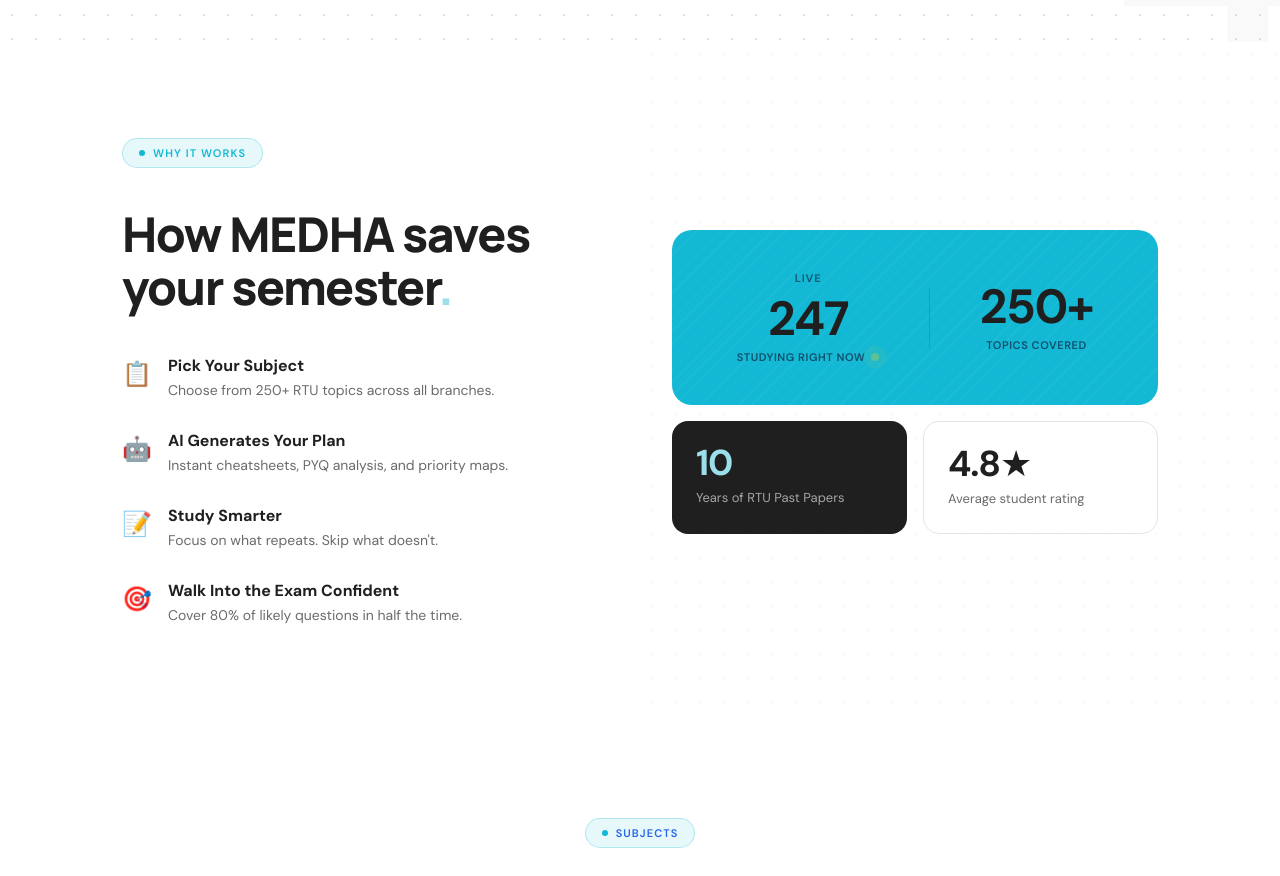
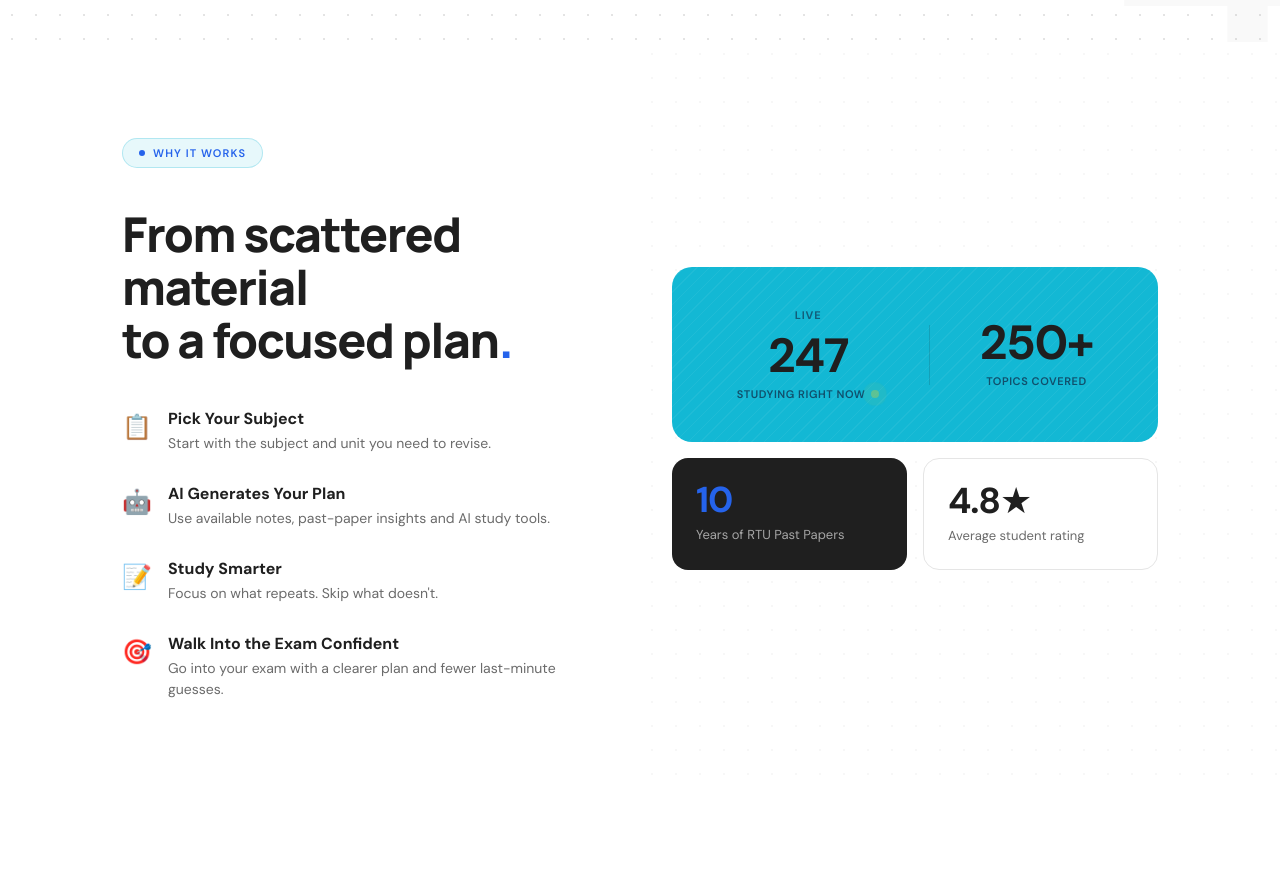
Before and after one commit to ayushrathore1/medha, a React (Vite) app in the folder medha-frontend/: page / in a window 1280 px wide. Shown: the part 3300-4176 px from the top of the page. Built offline with nearby package versions, Linux system fonts and the light colour scheme; no server answers.

Commit message:
copy: make study workflow clearer and remove unsupported outcome claims

```diff
--- a/medha-frontend/src/sections/WhySection.jsx
+++ b/medha-frontend/src/sections/WhySection.jsx
@@ -4,10 +4,10 @@ import { fadeUp } from '../lib/motionPresets';
 
 const WhySection = ({ stats }) => {
   const timeline = [
-    { icon: '📋', title: 'Pick Your Subject', copy: 'Choose from 250+ RTU topics across all branches.' },
-    { icon: '🤖', title: 'AI Generates Your Plan', copy: 'Instant cheatsheets, PYQ analysis, and priority maps.' },
+    { icon: '📋', title: 'Pick Your Subject', copy: 'Start with the subject and unit you need to revise.' },
+    { icon: '🤖', title: 'AI Generates Your Plan', copy: 'Use available notes, past-paper insights and AI study tools.' },
     { icon: '📝', title: 'Study Smarter', copy: 'Focus on what repeats. Skip what doesn\'t.' },
-    { icon: '🎯', title: 'Walk Into the Exam Confident', copy: 'Cover 80% of likely questions in half the time.' },
+    { icon: '🎯', title: 'Walk Into the Exam Confident', copy: 'Go into your exam with a clearer plan and fewer last-minute guesses.' },
   ];
 
   return (
@@ -22,10 +22,10 @@ const WhySection = ({ stats }) => {
               display: 'inline-flex', alignItems: 'center', gap: 8,
               background: 'rgba(19,184,212,0.1)', border: '1px solid rgba(19,184,212,0.25)',
               borderRadius: 999, padding: '6px 16px', marginBottom: 20,
-              fontSize: 11, fontWeight: 600, color: '#13B8D4',
+              fontSize: 11, fontWeight: 600, color: '#2563EB',
               textTransform: 'uppercase', letterSpacing: '0.1em'
             }}>
-              <span style={{ width: 6, height: 6, borderRadius: '50%', background: '#13B8D4' }} />
+              <span style={{ width: 6, height: 6, borderRadius: '50%', background: '#2563EB' }} />
               WHY IT WORKS
             </span>
           </motion.div>
@@ -34,7 +34,7 @@ const WhySection = ({ stats }) => {
             fontSize: 'clamp(32px, 4vw, 48px)', fontWeight: 800,
             color: '#1F1F1F', lineHeight: 1.1, letterSpacing: '-0.03em', marginTop: 20, marginBottom: 40
           }}>
-            How MEDHA saves<br />your semester<span style={{ color: '#9ADFEA' }}>.</span>
+            From scattered material<br />to a focused plan<span style={{ color: '#2563EB' }}>.</span>
           </motion.h2>
 
           <div style={{ display: 'flex', flexDirection: 'column', gap: 28 }}>
@@ -87,7 +87,7 @@ const WhySection = ({ stats }) => {
           {/* Secondary cards */}
           <div className="why-stats-grid" style={{ display: 'grid', gridTemplateColumns: '1fr 1fr', gap: 16 }}>
             <div style={{ background: '#1F1F1F', borderRadius: 16, padding: 24 }}>
-              <div style={{ fontSize: 36, fontWeight: 900, color: '#9ADFEA', letterSpacing: '-0.03em', lineHeight: 1, marginBottom: 8 }}>10</div>
+              <div style={{ fontSize: 36, fontWeight: 900, color: '#2563EB', letterSpacing: '-0.03em', lineHeight: 1, marginBottom: 8 }}>10</div>
               <div style={{ fontSize: 13, color: 'rgba(255,255,255,0.6)', lineHeight: 1.4 }}>Years of RTU Past Papers</div>
             </div>
             <div style={{ background: '#FFFFFF', borderRadius: 16, padding: 24, border: '1px solid #E5E5E5' }}>
```
